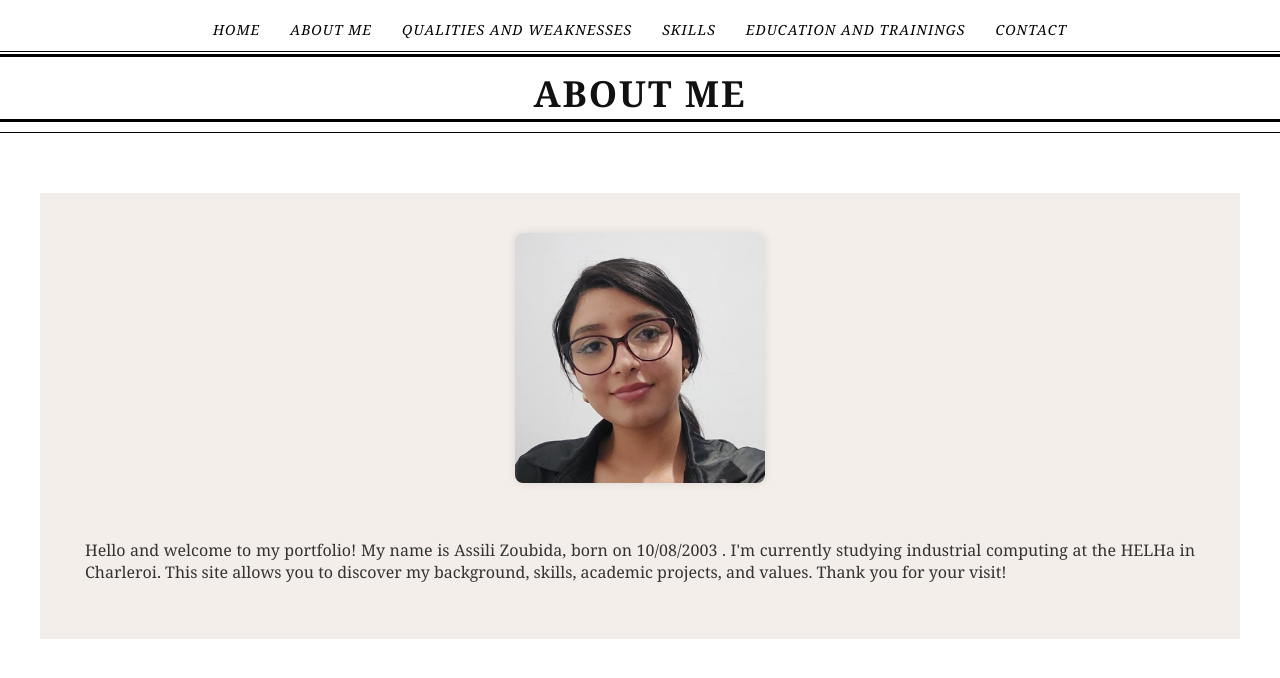
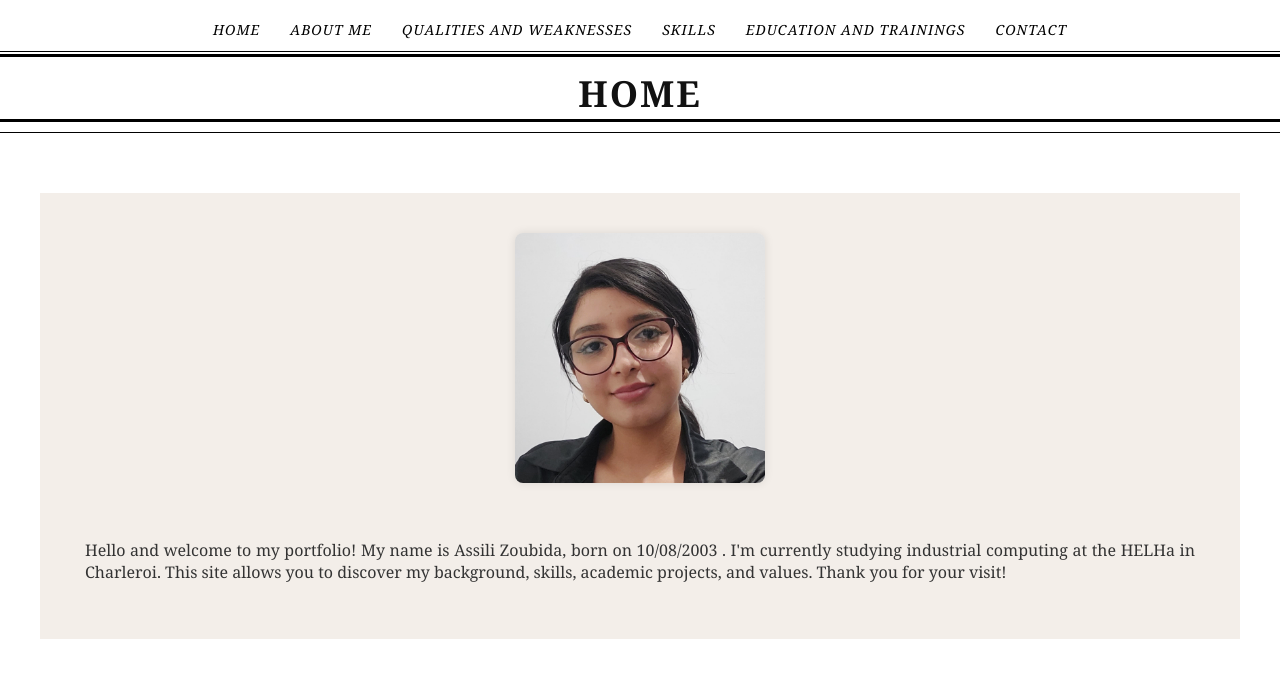
Before and after one commit to zouzou1880/portfolio, a plain HTML site: page index.html in a window 1280 px wide. Drawn offline with Linux system fonts and the light colour scheme.

Commit message:
Add files via upload

```diff
--- a/index.html
+++ b/index.html
@@ -2,7 +2,7 @@
 <html lang="fr">
 <head>
   <meta charset="UTF-8">
-  <title>ABOUT ME</title>
+  <title>HOME</title>
   <link rel="stylesheet" href="style.css">
 </head>
 <body>
@@ -18,7 +18,7 @@
       </nav>
     </div>
 
-    <h1>ABOUT ME</h1>
+    <h1>HOME</h1>
 
   </header>
 
```
